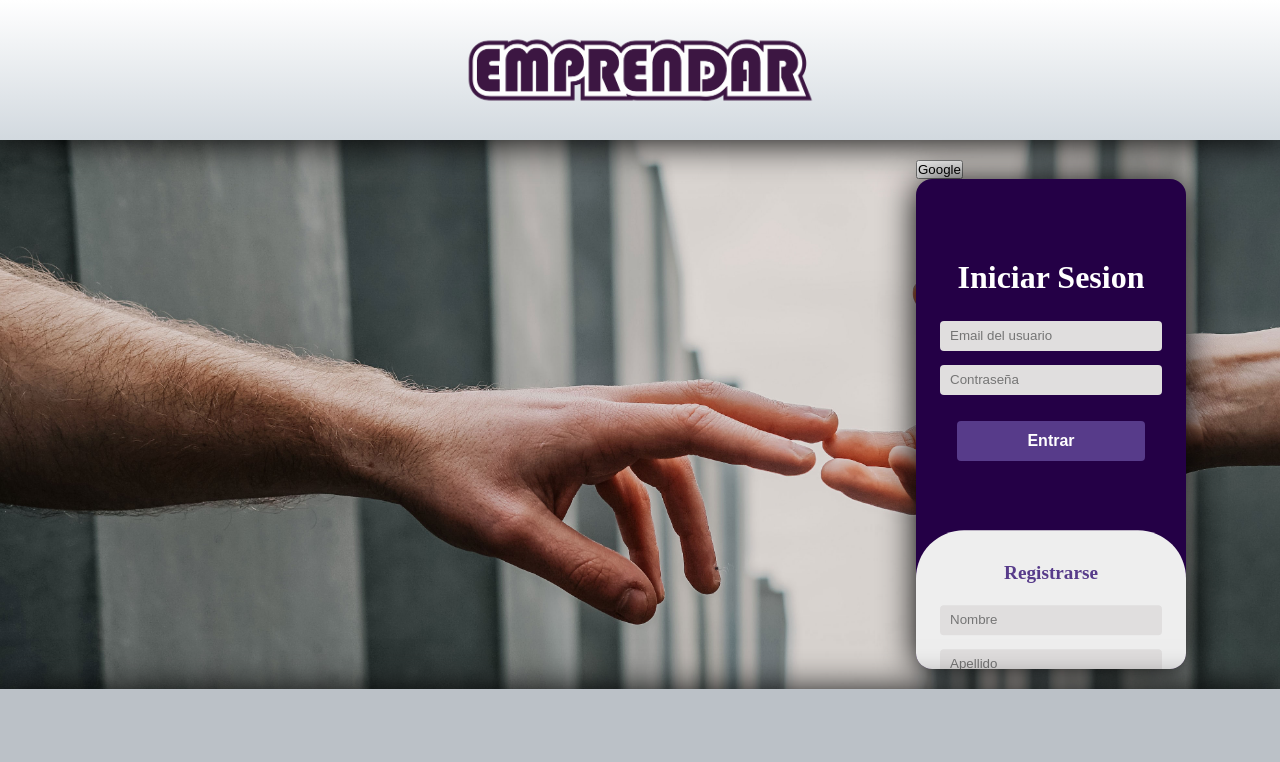
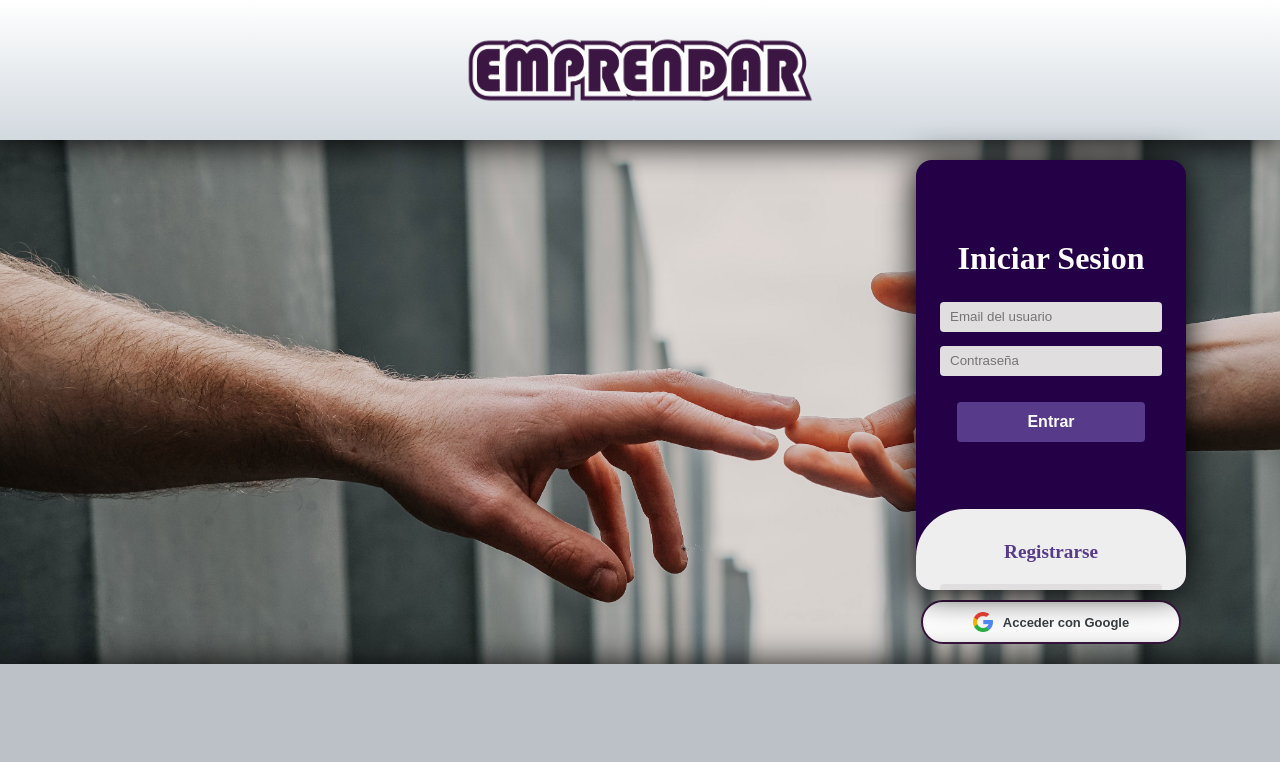
Before and after one commit to MauroMoyano/Emprendar_Front, a Next.js app: page / in a window 1280 px wide. Shown: the top 762 px of the page. Built offline with nearby package versions, Linux system fonts and the light colour scheme.

Commit message:
Made styles for Google button

```diff
--- a/components/formLanding/formLanding.jsx
+++ b/components/formLanding/formLanding.jsx
@@ -116,7 +116,24 @@ export default function FormLanding() {
     event.target.id === "signIn" ? setChecked(!checked) : setChecked(false);
   };
 
-  console.log(message)
+  const googleLogIn = () => {
+    const popup = window.open("http://localhost:3001/user/auth/google", "_blank", `location=none width=620 height=700 toolbar=no status=no menubar=no scrollbars=yes resizable=yes`)
+
+    window.addEventListener('message', event => {
+      if (event.origin === "http://localhost:3001") {
+
+        if (event.data) {
+
+          localStorage.setItem("token", event.data.token)
+          popup.close()
+
+          router.push('/home')
+        }
+      }
+    })
+  }
+
+  // console.log(message)
   return (
     <>
 
@@ -128,25 +145,7 @@ export default function FormLanding() {
 
 
 
-        <button onClick={() => {
-         const popup = window.open("http://localhost:3001/user/auth/google", "_blank", `location=none width=620 height=700 toolbar=no status=no menubar=no scrollbars=yes resizable=yes`)
 
-          window.addEventListener('message', event => {
-            if(event.origin === "http://localhost:3001") {
-
-              if(event.data) {
-
-                localStorage.setItem("token", event.data.token)
-                popup.close()
-
-                  router.push('/home')
-
-
-
-              }
-            }
-          })
-        }}>Google</button>
 
       <div className={style.main}>
         <input
@@ -238,14 +237,16 @@ export default function FormLanding() {
               type="password"
               placeholder="Contraseña"
             />
-            <input
+
+            {/* <input
               className={style.input}
               name="profile_img"
               value={formSignIn.profile_img}
               onChange={handlerSignIn}
               type="text"
               placeholder="foto"
-            />
+            /> */}
+
             <p onClick={handlerCheckbox}>Ya tengo cuenta</p>
             <button onClick={() => sendDataSignIn(formSignIn)}>
               Registrarse
@@ -253,6 +254,8 @@ export default function FormLanding() {
           </form>
         </div>
       </div>
+      <button onClick={() => { googleLogIn() }} className={style.buttonGoogle}
+      > <img src="assets/google.png" alt="Iniciar sesión con google" /> <span>Acceder con Google</span> </button>
     </>
   );
 }
--- a/src/pages/styles/landing.module.css
+++ b/src/pages/styles/landing.module.css
@@ -1,4 +1,4 @@
-
+/* @import url('https://fonts.googleapis.com/css2?family=Sono&display=swap'); */
 
  .confirmMessage {
      background-color: green;
@@ -7,6 +7,7 @@
      border-radius: 2rem;
      margin-bottom: 1rem;
  }
+
  .errorMessage {
      background-color: red;
      padding: 1rem;
@@ -21,20 +22,21 @@
  }
 
  .logo img {
-    width:340px;
-    height: 80px ;
+     width: 340px;
+     height: 80px;
  }
 
 
-    .container{
+ .container {
      height: 90vb;
-        display:grid;
+     display: grid;
      grid-template-columns: repeat(2, 1fr);
      background-color: #1CA7A7;
 
 
  }
-    .aboutPage{
+
+ .aboutPage {
      background-size: cover;
      padding: 1rem;
      display: flex;
@@ -47,7 +49,7 @@
      line-height: 1.5;
  }
 
-    .user{
+ .user {
      display: flex;
      flex-direction: column;
      justify-content: center;
@@ -56,7 +58,7 @@
 
  }
 
-    .main{
+ .main {
      display: flex;
      background-color: #240046;
      min-width: 50%;
@@ -65,7 +67,7 @@
      overflow: hidden;
      position: relative;
      box-shadow: 0px 2px 35px black;
-        max-height: 490px;
+     max-height: 430px;
  }
 
  .form {
@@ -74,6 +76,7 @@
      gap: 14px;
      padding: 24px;
  }
+
  .label {
      color: #fff;
      font-size: 2rem;
@@ -83,6 +86,7 @@
      cursor: pointer;
      transition: .5s ease-in-out;
  }
+
  .form button {
      width: 85%;
      height: 40px;
@@ -131,6 +135,7 @@
  /*registrarse*/
 
  .sign_In {
+     /* border: 1px solid black; */
      background: #eee;
      border-top-right-radius: 3rem;
      border-top-left-radius: 3rem;
@@ -145,29 +150,29 @@
  }
 
  /*funcionalidad del checkbok*/
-    .chk{
+ .chk {
      display: none;
  }
 
-    .chk:checked{
+ .chk:checked {
      width: 60px;
  }
 
-    .chk:checked ~ .sign_In {
+ .chk:checked~.sign_In {
      transform: translateY(-60%);
  }
 
-    .chk:checked ~ .sign_In label {
+ .chk:checked~.sign_In label {
      transform: scale(1);
      margin: 10% 0 5%;
  }
 
-    .chk:checked ~ .sign_In label {
+ .chk:checked~.sign_In label {
      transform: scale(.6);
      margin: 5% 0 5%;
  }
 
-    .chk:checked ~ .logIn label {
+ .chk:checked~.logIn label {
      transform: scale(.6);
      margin: 5% 0 5%;
  }
@@ -180,3 +185,30 @@
  .sign_In p:hover {
      color: #240046;
  }
+
+ .buttonGoogle {
+     border: 2px solid #3C1642;
+     border-radius: 30px;
+     display: flex;
+     flex-direction: row;
+     justify-content: center;
+     align-items: center;
+     gap: 10px;
+     padding: 10px 50px;
+     margin: 10px auto;
+     font-size: 13px;
+     background: #fff;
+     font-weight: bold;
+     color: #3C4043;
+     transition: all .3s ease;
+ }
+
+ .buttonGoogle:hover{
+    cursor: pointer;
+    color: #000;
+ }
+
+ .buttonGoogle>img {
+     /* border: 1px solid black; */
+     width: 20px;
+ }
```
Also changed, not shown: components/CardProject.jsx (+15 -1 lines), public/assets/google.png (added), 1 other file (tests, documents, lock files or other folders). Lines whose indentation alone changed are shown as unchanged.
